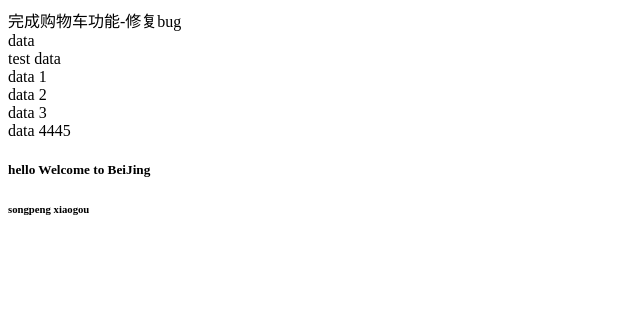
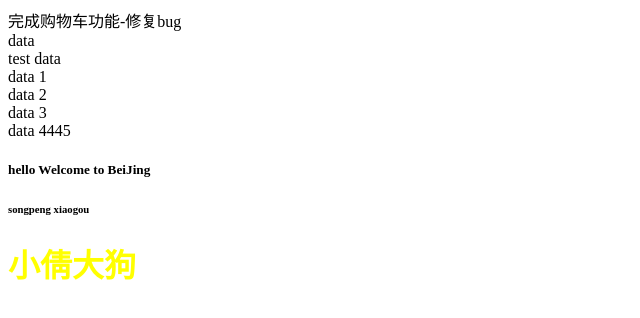
Before and after one commit to xiaotian0/mybxg000, a plain HTML site: page index.html in a window 1280 px wide. Shown: the whole page, without its empty margins (0-640 px from the left). Drawn offline with Linux system fonts and the light colour scheme.

Commit message:
小倩大狗

```diff
--- a/index.html
+++ b/index.html
@@ -20,6 +20,6 @@
   <div>data 4445</div>
   <h5>hello Welcome to BeiJing</h5>
   <h6>songpeng xiaogou</h6>
-  <h1></h1>
+  <h1>小倩大狗</h1>
 </body>
 </html>
```
